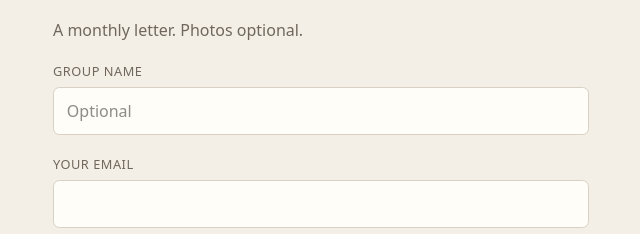
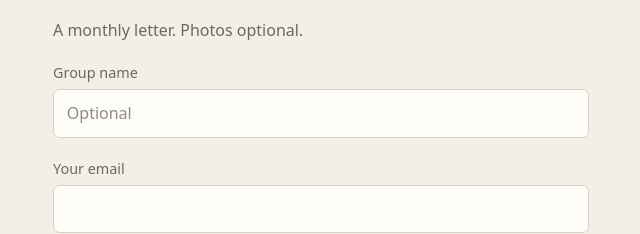
Before and after one commit to plain-and-simple/monthly-capsule, a Next.js app: page / in a window 1280 px wide. Shown: the part 147-381 px from the top of the page, without its empty margins (319-959 px from the left). Built offline with nearby package versions, Linux system fonts and the light colour scheme.

Commit message:
Show form labels in specified casing
Drop uppercase CSS so owner settings read exactly Submit opens,
Submit closes, and Email capsule.

Co-authored-by: youcha-agent <youcha-agent@users.noreply.github.com>

```diff
--- a/src/app/globals.css
+++ b/src/app/globals.css
@@ -38,9 +38,7 @@ button {
 }
 
 .field label {
-  font-size: 0.8rem;
-  letter-spacing: 0.04em;
-  text-transform: uppercase;
+  font-size: 0.9rem;
   color: var(--color-muted);
 }
 
```
